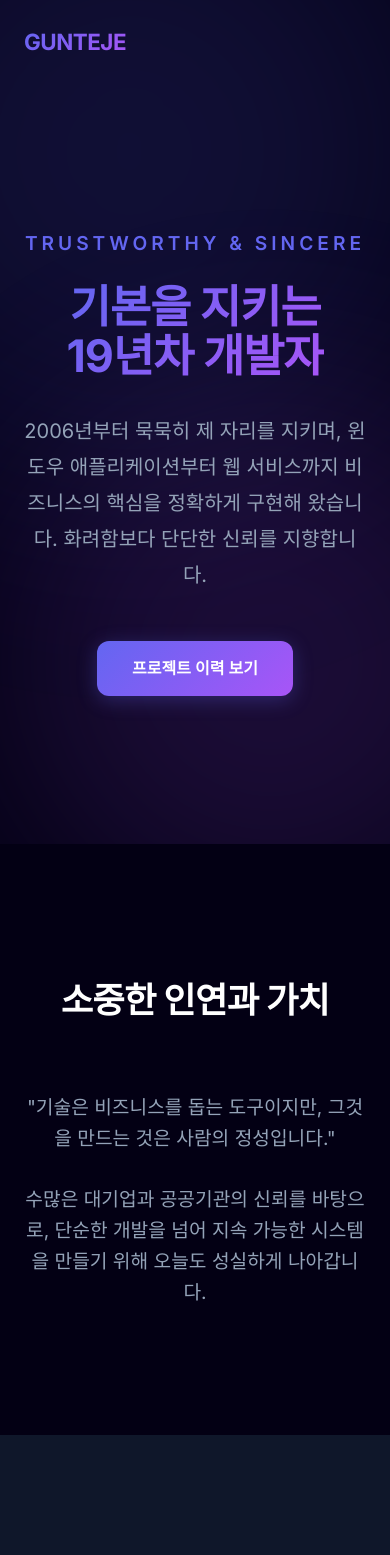
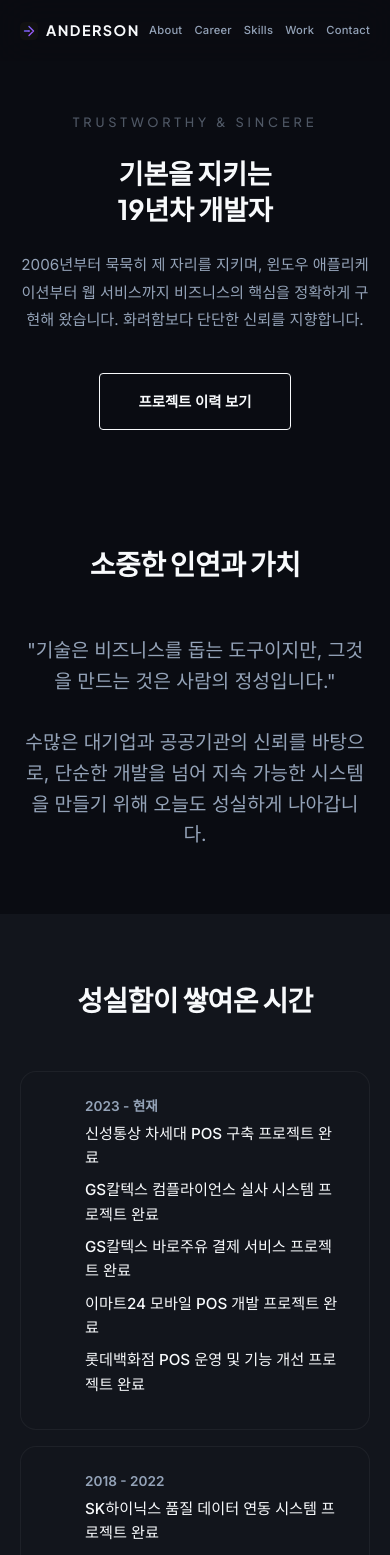
Before and after one commit to gunteje/portfolio, a React (Vite) app: page / in a window 390 px wide. Shown: the top 1555 px of the page. Built offline with nearby package versions, Linux system fonts and the light colour scheme.

Commit message:
모바일,수정 및 버그 수정

```diff
--- a/index.html
+++ b/index.html
@@ -3,14 +3,14 @@
 
 <head>
   <meta charset="UTF-8" />
-  <link rel="icon" type="image/svg+xml" href="/vite.svg" />
+  <link rel="icon" type="image/svg+xml" href="/logo.svg" />
   <meta name="viewport" content="width=device-width, initial-scale=1.0" />
   <link rel="preconnect" href="https://fonts.googleapis.com">
   <link rel="preconnect" href="https://fonts.gstatic.com" crossorigin>
   <link
-    href="https://fonts.googleapis.com/css2?family=Inter:wght@300;400;600;700&family=Noto+Sans+KR:wght@300;400;500;700&display=swap"
+    href="https://fonts.googleapis.com/css2?family=Plus+Jakarta+Sans:wght@400;500;600;700;800&family=Inter:wght@300;400;500;600&family=Noto+Sans+KR:wght@300;400;500;700&display=swap"
     rel="stylesheet">
-  <title>내 포트폴리오</title>
+  <title>포트폴리오</title>
 </head>
 
 <body>
--- a/src/App.tsx
+++ b/src/App.tsx
@@ -308,9 +308,9 @@ const ALL_PROJECTS: Project[] = [
 ];
 
 const SKILLS = [
-  { category: "Application", list: ["C#", "C++", "WPF", "WinForm", "WCF", "Xamarin", "WPF MVVM", "WinSock"] },
-  { category: "Web & Server", list: ["ASP.NET", "ASP.NET Core", "Java Spring", "JSP", "eGovFrame", "PHP", "Web API"] },
-  { category: "Database & ETC", list: ["MSSQL", "Oracle", "PostgreSQL", "SQLite", "IOCP", "Tibco"] }
+  { category: "Application", list: ["C#", "C++", "WPF", "WinForm", "WCF", "Xamarin", "WPF MVVM", "WinSock", "IOCP"] },
+  { category: "Web & Server", list: ["ASP.NET", "ASP.NET Core", "Java Spring", "JSP", "eGovFrame", "PHP", "CodeIgniter"] },
+  { category: "Database & ETC", list: ["MSSQL", "Oracle", "PostgreSQL", "SQLite", "Tibco"] }
 ];
 
 const MILESTONES = [
@@ -383,7 +383,10 @@ function App() {
       {/* Navbar */}
       <nav className={`navbar ${scrolled ? 'scrolled' : ''}`}>
         <div className="container navbar-content">
-          <a href="#" className="logo gradient-text">GUNTEJE</a>
+          <a href="#" className="logo gradient-text">
+            <img src="logo.svg" alt="GT" style={{ width: '24px', height: '24px', marginRight: '8px', verticalAlign: 'middle' }} />
+            ANDERSON
+          </a>
           <div className="nav-links">
             <a href="#about">About</a>
             <a href="#milestones">Career</a>
@@ -484,6 +487,8 @@ function App() {
             ))}
           </div>
 
+
+
           <div className="projects-grid">
             {filteredProjects.map(p => (
               <div key={p.id} className="project-card">
@@ -507,6 +512,13 @@ function App() {
                 </div>
               </div>
             ))}
+          </div>
+
+          {/* Subtle Role Legend Footer */}
+          <div style={{ marginTop: '4rem', paddingTop: '2rem', borderTop: '1px solid var(--glass-border)', textAlign: 'center' }}>
+            <p style={{ fontSize: '0.75rem', color: 'var(--text-secondary)', opacity: 0.7, marginBottom: '1.5rem' }}>
+              * 프로젝트 역할: PM(관리), PL(리더), AD(설계), PG(개발), SP(시스템), SM(유지보수), OP(운영), DBA(DB)
+            </p>
           </div>
         </div>
       </section>
@@ -569,15 +581,29 @@ function App() {
               </div>
               <div>
                 <label style={{ display: 'block', marginBottom: '0.5rem', fontSize: '0.9rem', color: 'var(--text-secondary)' }}>이메일</label>
-                <input name="email" type="email" placeholder="답변받으실 이메일을 입력하세요" required style={{ width: '100%', padding: '1rem', borderRadius: '12px', background: 'var(--glass-bg)', border: '1px solid var(--glass-border)', color: 'white', outline: 'none' }} />
+                <input
+                  name="email"
+                  type="email"
+                  placeholder="name@example.com"
+                  required
+                  style={{ width: '100%', padding: '1rem', borderRadius: '12px', background: 'var(--glass-bg)', border: '1px solid var(--glass-border)', color: 'white', outline: 'none' }}
+                />
               </div>
               <div>
                 <label style={{ display: 'block', marginBottom: '0.5rem', fontSize: '0.9rem', color: 'var(--text-secondary)' }}>연락처</label>
-                <input name="phone" type="text" placeholder="연락받으실 번호를 입력해주세요" required style={{ width: '100%', padding: '1rem', borderRadius: '12px', background: 'var(--glass-bg)', border: '1px solid var(--glass-border)', color: 'white', outline: 'none' }} />
+                <input
+                  name="phone"
+                  type="tel"
+                  placeholder="010-0000-0000"
+                  pattern="[0-9]{2,3}-[0-9]{3,4}-[0-9]{4}"
+                  title="010-0000-0000 형식으로 입력해주세요"
+                  required
+                  style={{ width: '100%', padding: '1rem', borderRadius: '12px', background: 'var(--glass-bg)', border: '1px solid var(--glass-border)', color: 'white', outline: 'none' }}
+                />
               </div>
               <div>
                 <label style={{ display: 'block', marginBottom: '0.5rem', fontSize: '0.9rem', color: 'var(--text-secondary)' }}>문의 내용</label>
-                <textarea name="message" rows={5} placeholder="문의하실 내용을 입력해주세요" required style={{ width: '100%', padding: '1rem', borderRadius: '12px', background: 'var(--glass-bg)', border: '1px solid var(--glass-border)', color: 'white', outline: 'none', resize: 'none' }}></textarea>
+                <textarea name="message" rows={5} placeholder="문의하실 내용을 정확히 입력해주세요" required style={{ width: '100%', padding: '1rem', borderRadius: '12px', background: 'var(--glass-bg)', border: '1px solid var(--glass-border)', color: 'white', outline: 'none', resize: 'none' }}></textarea>
               </div>
               <button type="submit" className="btn-primary" style={{ width: '100%', border: 'none', cursor: 'pointer', marginTop: '1rem', fontSize: '1rem', fontWeight: '700' }}>
                 메시지 보내기
@@ -589,7 +615,7 @@ function App() {
 
       <footer className="footer">
         <div className="container">
-          <p>© {new Date().getFullYear()} Gunteje Portfolio. All rights reserved.</p>
+          <p>© {new Date().getFullYear()} Anderson Portfolio. All rights reserved.</p>
         </div>
       </footer>
     </div>
--- a/src/index.css
+++ b/src/index.css
@@ -1,14 +1,16 @@
 :root {
-  --bg-primary: #030014;
-  --bg-secondary: #0f172a;
-  --text-primary: #ffffff;
+  --bg-primary: #0a0c12;
+  --bg-secondary: #12151c;
+  --text-primary: #f8fafc;
   --text-secondary: #94a3b8;
-  --accent-primary: #6366f1;
-  --accent-secondary: #a855f7;
-  --accent-tertiary: #10b981;
-  --glass-bg: rgba(255, 255, 255, 0.03);
-  --glass-border: rgba(255, 255, 255, 0.08);
-  --font-main: 'Inter', 'Noto Sans KR', sans-serif;
+  --accent-primary: #334155;
+  /* Muted Slate */
+  --accent-secondary: #475569;
+  --accent-teal: #2dd4bf;
+  --glass-bg: rgba(255, 255, 255, 0.02);
+  --glass-border: rgba(255, 255, 255, 0.05);
+  --font-heading: 'Plus Jakarta Sans', 'Noto Sans KR', sans-serif;
+  --font-body: 'Inter', 'Noto Sans KR', sans-serif;
 }
 
 * {
@@ -22,11 +24,21 @@ html {
 }
 
 body {
-  font-family: var(--font-main);
+  font-family: var(--font-body);
   background-color: var(--bg-primary);
   color: var(--text-primary);
   line-height: 1.6;
   overflow-x: hidden;
+  -webkit-font-smoothing: antialiased;
+}
+
+h1,
+h2,
+h3,
+h4,
+.logo {
+  font-family: var(--font-heading);
+  letter-spacing: -0.02em;
 }
 
 a {
@@ -35,52 +47,28 @@ a {
   transition: all 0.3s ease;
 }
 
-ul {
-  list-style: none;
-}
-
-/* Layout & Utilities */
+/* Container */
 .container {
-  max-width: 1100px;
+  max-width: 1200px;
   margin: 0 auto;
-  padding: 0 1.5rem;
+  padding: 0 2rem;
 }
 
 .section {
-  padding: 8rem 0;
+  padding: 10rem 0;
+}
+
+.section-title {
+  font-size: clamp(1.8rem, 4vw, 2.5rem);
+  font-weight: 700;
+  text-align: center;
+  margin-bottom: 5rem;
+  color: var(--text-primary);
 }
 
 .gradient-text {
-  background: linear-gradient(135deg, var(--accent-primary), var(--accent-secondary));
-  -webkit-background-clip: text;
-  background-clip: text;
-  color: transparent;
-  display: inline-block;
-}
-
-.btn-primary {
-  background: linear-gradient(135deg, var(--accent-primary), var(--accent-secondary));
-  color: white;
-  padding: 0.9rem 2.2rem;
-  border-radius: 12px;
-  font-weight: 600;
-  display: inline-block;
-  transition: all 0.3s cubic-bezier(0.4, 0, 0.2, 1);
-  box-shadow: 0 4px 20px rgba(99, 102, 241, 0.3);
-}
-
-.btn-primary:hover {
-  transform: translateY(-3px);
-  box-shadow: 0 8px 30px rgba(99, 102, 241, 0.5);
-  filter: brightness(1.1);
-}
-
-.section-title {
-  font-size: 2.8rem;
-  font-weight: 800;
-  text-align: center;
-  margin-bottom: 4rem;
-  letter-spacing: -0.02em;
+  /* Removed gradient for a more subtle look */
+  color: var(--text-primary);
 }
 
 /* Navbar */
@@ -89,14 +77,14 @@ ul {
   width: 100%;
   top: 0;
   z-index: 1000;
-  padding: 1.5rem 0;
-  transition: all 0.4s cubic-bezier(0.4, 0, 0.2, 1);
+  padding: 2rem 0;
+  transition: all 0.5s cubic-bezier(0.16, 1, 0.3, 1);
 }
 
 .navbar.scrolled {
-  padding: 1rem 0;
-  background: rgba(3, 0, 20, 0.7);
-  backdrop-filter: blur(15px);
+  padding: 1.2rem 0;
+  background: rgba(10, 12, 18, 0.9);
+  backdrop-filter: blur(20px);
   border-bottom: 1px solid var(--glass-border);
 }
 
@@ -107,408 +95,334 @@ ul {
 }
 
 .logo {
-  font-size: 1.4rem;
-  font-weight: 800;
-  letter-spacing: -0.5px;
+  font-size: 1.1rem;
+  font-weight: 700;
+  display: flex;
+  align-items: center;
+  color: var(--text-primary);
+  text-transform: uppercase;
+  letter-spacing: 0.1em;
 }
 
 .nav-links {
   display: flex;
-  gap: 2.5rem;
+  gap: 3rem;
 }
 
 .nav-links a {
   color: var(--text-secondary);
   font-weight: 500;
-  font-size: 0.95rem;
-  position: relative;
-}
-
-.nav-links a::after {
-  content: '';
-  position: absolute;
-  bottom: -5px;
-  left: 0;
-  width: 0;
-  height: 2px;
-  background: var(--accent-primary);
-  transition: width 0.3s ease;
+  font-size: 0.85rem;
+  letter-spacing: 0.02em;
 }
 
 .nav-links a:hover {
   color: var(--text-primary);
 }
 
-.nav-links a:hover::after {
-  width: 100%;
-}
-
-/* Hero Section */
+/* Hero */
 .hero {
-  min-height: 100vh;
+  min-height: 90vh;
   display: flex;
   align-items: center;
-  justify-content: center;
-  text-align: center;
   position: relative;
-  padding-top: 5rem;
+  overflow: hidden;
+  padding-top: 4rem;
+  background-color: var(--bg-primary);
 }
 
 .hero-background {
-  position: absolute;
-  top: 0;
-  left: 0;
-  width: 100%;
-  height: 100%;
-  overflow: hidden;
-  z-index: -1;
-}
-
-.blob {
-  position: absolute;
-  width: 600px;
-  height: 600px;
-  border-radius: 50%;
-  filter: blur(120px);
-  opacity: 0.15;
-  animation: float 20s infinite alternate;
-}
-
-.blob-1 {
-  background: var(--accent-primary);
-  top: -100px;
-  left: -200px;
-}
-
-.blob-2 {
-  background: var(--accent-secondary);
-  bottom: -100px;
-  right: -200px;
-  animation-delay: -5s;
-}
-
-@keyframes float {
-  0% {
-    transform: translate(0, 0) scale(1);
-  }
-
-  33% {
-    transform: translate(30px, -50px) scale(1.1);
-  }
-
-  66% {
-    transform: translate(-20px, 20px) scale(0.9);
-  }
-
-  100% {
-    transform: translate(0, 0) scale(1);
-  }
+  display: none;
+  /* Removed blobs for ultimate simplicity */
 }
 
 .hero h2 {
-  color: var(--accent-primary);
-  font-size: 1.2rem;
-  font-weight: 600;
+  font-size: 0.8rem;
+  color: var(--text-secondary);
+  font-weight: 500;
   text-transform: uppercase;
-  letter-spacing: 4px;
+  letter-spacing: 0.3em;
   margin-bottom: 1.5rem;
+  opacity: 0.5;
 }
 
 .hero h1 {
-  font-size: clamp(3rem, 8vw, 5rem);
-  font-weight: 900;
+  font-size: clamp(2.2rem, 8vw, 3.5rem);
+  font-weight: 700;
+  line-height: 1.3;
   margin-bottom: 2rem;
-  line-height: 1.1;
-  letter-spacing: -1px;
+  letter-spacing: -0.01em;
+  color: var(--text-primary);
 }
 
 .hero p {
-  font-size: 1.25rem;
+  font-size: 1.05rem;
   color: var(--text-secondary);
-  max-width: 700px;
-  margin: 0 auto 3rem;
+  max-width: 500px;
   line-height: 1.8;
+  margin-bottom: 3.5rem;
+}
+
+.btn-primary {
+  padding: 1rem 2.4rem;
+  border: 1px solid var(--text-primary);
+  background: transparent;
+  color: var(--text-primary);
+  border-radius: 4px;
+  /* Squared corners for more professional look */
+  font-weight: 600;
+  font-size: 0.9rem;
+  transition: all 0.3s ease;
+  display: inline-block;
+}
+
+.btn-primary:hover {
+  background: var(--text-primary);
+  color: var(--bg-primary);
+  transform: translateY(-2px);
 }
 
 /* Timeline Career */
 .timeline {
-  position: relative;
-  padding: 2rem 0;
-}
-
-.timeline::before {
-  content: '';
-  position: absolute;
-  left: 50%;
-  transform: translateX(-50%);
-  width: 2px;
-  height: 100%;
-  background: linear-gradient(to bottom, transparent, var(--glass-border), var(--accent-primary), var(--glass-border), transparent);
+  display: flex;
+  flex-direction: column;
+  gap: 1.5rem;
+  max-width: 800px;
+  margin: 0 auto;
 }
 
 .timeline-item {
   display: flex;
-  justify-content: flex-end;
-  padding-right: 50%;
-  position: relative;
-  margin-bottom: 4rem;
-  width: 100%;
-}
-
-.timeline-item:nth-child(even) {
-  justify-content: flex-start;
-  padding-right: 0;
-  padding-left: 50%;
-}
-
-.timeline-dot {
-  position: absolute;
-  left: 50%;
-  top: 30px;
-  transform: translateX(-50%);
-  width: 16px;
-  height: 16px;
-  background: var(--bg-primary);
-  border: 3px solid var(--accent-primary);
-  border-radius: 50%;
-  z-index: 10;
-  box-shadow: 0 0 15px var(--accent-primary);
-}
-
-.timeline-content {
-  width: 90%;
-  max-width: 450px;
-  margin-right: 40px;
-  background: var(--glass-bg);
+  gap: 2.5rem;
+  padding: 2rem;
+  background: var(--bg-secondary);
   border: 1px solid var(--glass-border);
-  padding: 2rem;
-  border-radius: 20px;
-  backdrop-filter: blur(10px);
+  border-radius: 16px;
   transition: all 0.3s ease;
 }
 
-.timeline-item:nth-child(even) .timeline-content {
-  margin-right: 0;
-  margin-left: 40px;
-}
-
-.timeline-content:hover {
-  border-color: var(--accent-primary);
-  transform: translateY(-5px);
-  background: rgba(255, 255, 255, 0.05);
+.timeline-item:hover {
+  border-color: rgba(255, 255, 255, 0.1);
 }
 
 .timeline-date {
-  font-weight: 700;
-  color: var(--accent-primary);
-  margin-bottom: 0.5rem;
-  font-size: 0.9rem;
+  font-size: 0.85rem;
+  font-weight: 600;
+  color: var(--text-secondary);
+  width: 100px;
+  flex-shrink: 0;
 }
 
-.timeline-title {
-  font-size: 1.3rem;
-  font-weight: 700;
+.timeline-company div {
   margin-bottom: 0.5rem;
+  font-weight: 500;
+  font-size: 0.95rem;
 }
 
-.timeline-company {
-  color: var(--text-secondary);
-  font-size: 0.9rem;
-  margin-bottom: 1rem;
-}
-
-/* Skills Grid */
+/* Skill Card */
 .skills-container {
   display: grid;
-  grid-template-columns: repeat(auto-fit, minmax(280px, 1fr));
-  gap: 2rem;
+  grid-template-columns: repeat(auto-fit, minmax(300px, 1fr));
+  gap: 1.5rem;
 }
 
 .skill-card {
-  background: var(--glass-bg);
+  background: var(--bg-secondary);
+  padding: 2.5rem;
+  border-radius: 20px;
   border: 1px solid var(--glass-border);
-  padding: 2.5rem;
-  border-radius: 24px;
-  transition: all 0.3s ease;
-}
-
-.skill-card:hover {
-  border-color: var(--accent-secondary);
-  background: rgba(255, 255, 255, 0.05);
 }
 
 .skill-card h3 {
+  display: flex;
+  align-items: center;
+  gap: 0.8rem;
   font-size: 1.1rem;
   margin-bottom: 1.5rem;
-  color: var(--accent-secondary);
-  display: flex;
-  align-items: center;
-  gap: 0.75rem;
+  color: var(--text-primary);
 }
 
 .skill-list {
   display: flex;
   flex-wrap: wrap;
-  gap: 0.75rem;
+  gap: 0.6rem;
 }
 
 .skill-tag {
-  background: rgba(255, 255, 255, 0.05);
+  background: transparent;
+  padding: 0.4rem 0.8rem;
+  border-radius: 4px;
+  font-size: 0.8rem;
+  color: var(--text-secondary);
   border: 1px solid var(--glass-border);
-  padding: 0.5rem 1rem;
-  border-radius: 10px;
-  font-size: 0.85rem;
-  font-weight: 500;
-  color: var(--text-secondary);
-  transition: all 0.3s ease;
-}
-
-.skill-tag:hover {
-  color: white;
-  background: var(--accent-primary);
-  border-color: var(--accent-primary);
-  transform: scale(1.05);
 }
 
 /* Filter Buttons */
 .filter-tabs {
   display: flex;
   justify-content: center;
-  gap: 1rem;
-  margin-bottom: 3rem;
-  flex-wrap: wrap;
+  gap: 0.5rem;
+  margin-bottom: 4rem;
 }
 
 .filter-tab {
-  background: var(--glass-bg);
+  padding: 0.6rem 1.4rem;
+  border-radius: 4px;
+  background: transparent;
   border: 1px solid var(--glass-border);
   color: var(--text-secondary);
-  padding: 0.6rem 1.5rem;
-  border-radius: 12px;
+  font-size: 0.8rem;
   cursor: pointer;
-  font-weight: 500;
-  transition: all 0.3s ease;
 }
 
 .filter-tab.active {
-  background: var(--accent-primary);
-  color: white;
-  border-color: var(--accent-primary);
-  box-shadow: 0 4px 15px rgba(99, 102, 241, 0.3);
+  background: var(--text-primary);
+  color: var(--bg-primary);
+  border-color: var(--text-primary);
 }
 
 /* Projects Grid */
 .projects-grid {
   display: grid;
-  grid-template-columns: repeat(auto-fit, minmax(320px, 1fr));
-  gap: 2.5rem;
+  grid-template-columns: repeat(auto-fit, minmax(340px, 1fr));
+  gap: 2rem;
 }
 
 .project-card {
-  background: var(--glass-bg);
+  padding: 2.5rem;
+  background: var(--bg-secondary);
+  border-radius: 20px;
   border: 1px solid var(--glass-border);
-  border-radius: 24px;
-  padding: 2rem;
-  display: flex;
-  flex-direction: column;
-  transition: all 0.4s cubic-bezier(0.4, 0, 0.2, 1);
-  position: relative;
-  overflow: hidden;
+  transition: all 0.3s ease;
 }
 
 .project-card:hover {
-  transform: translateY(-8px);
-  border-color: var(--accent-primary);
-  background: rgba(255, 255, 255, 0.06);
-}
-
-.project-header {
-  display: flex;
-  justify-content: space-between;
-  align-items: flex-start;
-  margin-bottom: 1.5rem;
-}
-
-.project-icon-box {
-  width: 50px;
-  height: 50px;
-  background: rgba(99, 102, 241, 0.1);
-  border-radius: 14px;
-  display: flex;
-  align-items: center;
-  justify-content: center;
-  color: var(--accent-primary);
+  border-color: rgba(255, 255, 255, 0.1);
+  transform: translateY(-5px);
 }
 
 .project-title {
-  font-size: 1.3rem;
-  font-weight: 700;
+  font-size: 1.2rem;
+  font-weight: 600;
   margin-bottom: 0.75rem;
-  line-height: 1.4;
 }
 
 .project-desc {
+  font-size: 0.9rem;
   color: var(--text-secondary);
-  font-size: 0.95rem;
-  margin-bottom: 2rem;
-  flex-grow: 1;
+  line-height: 1.6;
 }
 
-.project-footer {
-  margin-top: auto;
-  padding-top: 1.5rem;
-  border-top: 1px solid var(--glass-border);
+/* Contact Form Settings */
+.contact-form input,
+.contact-form textarea {
+  background: var(--bg-primary) !important;
+  border: 1px solid var(--glass-border) !important;
+  border-radius: 4px !important;
+  color: white !important;
 }
 
-.project-tags {
-  display: flex;
-  flex-wrap: wrap;
-  gap: 0.6rem;
+.contact-form label {
+  font-weight: 500;
+  letter-spacing: 0.05em;
 }
 
-.project-tag {
-  font-size: 0.75rem;
-  color: var(--accent-primary);
-  font-weight: 600;
+/* Footer */
+.footer {
+  padding: 4rem 0;
+  border-top: 1px solid var(--glass-border);
+  text-align: center;
+  font-size: 0.8rem;
+  color: var(--text-secondary);
+  opacity: 0.6;
 }
 
 /* Responsive */
-@media (max-width: 900px) {
-  .timeline::before {
-    left: 40px;
+@media (max-width: 768px) {
+  .section {
+    padding: 4rem 0;
   }
 
-  .timeline-item {
-    padding-right: 0;
-    padding-left: 80px;
-    justify-content: flex-start;
+  .container {
+    padding: 0 1.25rem;
   }
 
-  .timeline-item:nth-child(even) {
-    padding-left: 80px;
+  .navbar {
+    padding: 1.2rem 0;
+    background: rgba(10, 12, 18, 0.9);
+    backdrop-filter: blur(20px);
   }
 
-  .timeline-dot {
-    left: 40px;
+  .nav-links {
+    display: flex;
+    gap: 1rem;
+    font-size: 0.75rem;
   }
 
-  .timeline-content {
+  .logo {
+    font-size: 0.9rem;
+  }
+
+  .logo img {
+    width: 18px !important;
+    height: 18px !important;
+  }
+
+  .hero {
+    min-height: auto;
+    padding: 7rem 0 3rem;
+    text-align: center;
+  }
+
+  .hero h1 {
+    font-size: 2rem;
+    margin-bottom: 1.5rem;
+  }
+
+  .hero p {
+    font-size: 0.95rem;
+    margin-bottom: 2.5rem;
     width: 100%;
-    max-width: none;
-    margin-left: 0 !important;
+  }
+
+  .skills-container,
+  .projects-grid {
+    grid-template-columns: 1fr;
+    gap: 1.25rem;
+  }
+
+  .skill-card,
+  .project-card,
+  .timeline-item {
+    padding: 1.5rem;
+    border-radius: 16px;
+  }
+
+  .timeline {
+    gap: 1rem;
+  }
+
+  .timeline-date {
+    width: auto;
+    margin-bottom: 0.25rem;
+  }
+
+  .section-title {
+    margin-bottom: 3rem;
+    font-size: 1.75rem;
   }
 }
 
-@media (max-width: 600px) {
-  .section-title {
-    font-size: 2.2rem;
-  }
-
+@media (max-width: 480px) {
   .hero h1 {
-    font-size: 2.8rem;
+    font-size: 1.7rem;
   }
 
   .nav-links {
-    display: none;
+    gap: 0.75rem;
+  }
+
+  .nav-links a {
+    font-size: 0.7rem;
   }
 }
```
Also changed, not shown: public/logo.svg (added).
